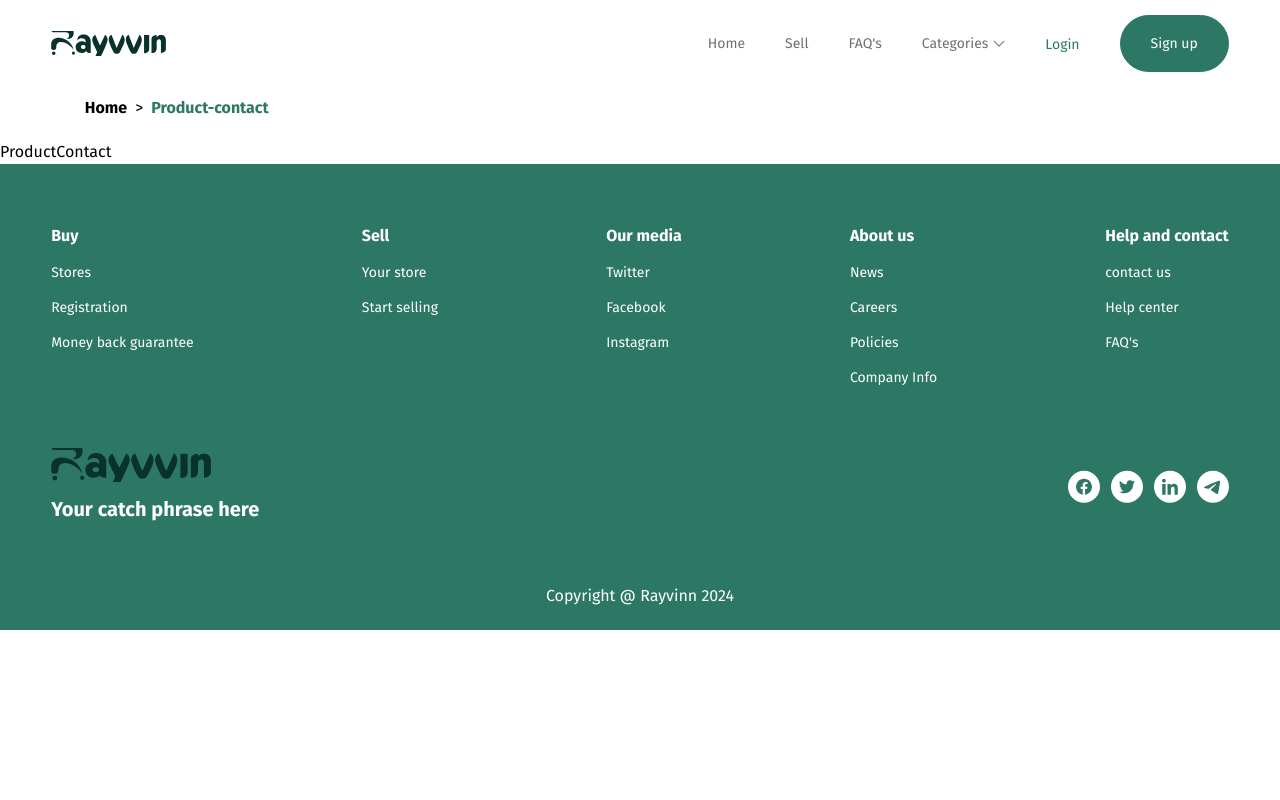
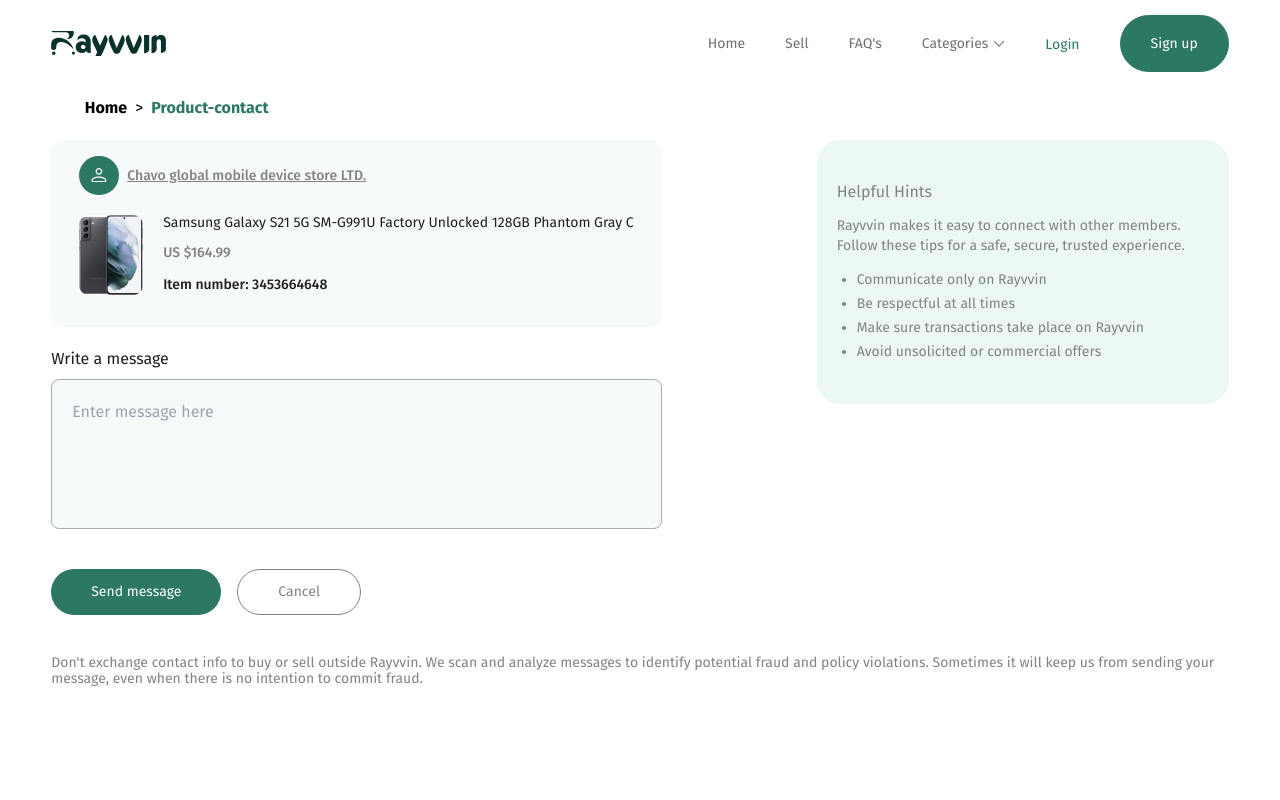
Before and after one commit to ushDevJobs/african-e-store, a Next.js app: page /product-contact in a window 1280 px wide. Shown: the top 800 px of the page. Built offline with nearby package versions, Linux system fonts and the light colour scheme.

Commit message:
complete contact seller pages

```diff
--- a/app/categories/[categoryId]/SingleCategoryReviews.tsx
+++ b/app/categories/[categoryId]/SingleCategoryReviews.tsx
@@ -64,7 +64,7 @@
                             <span><UserIcon /></span>
                             <div className={styles.product}>
                                 <h3 className='text-[#828282] text-lg'>Chavo global mobile device store LTD.</h3>
-                                <p className='text-[#828282] text-base'>98% positive feedback <span className='cursor-pointer text-sm text-[#2C7865] font-bold'>Contact seller </span></p>
+                                <p className='text-[#828282] text-base'>98% positive feedback <Link href={'/contact-seller'} className='cursor-pointer text-sm text-[#2C7865] font-bold'>Contact seller </Link></p>
                             </div>
                         </div>}
                         {onDesktop && <div className={styles.top_rhs}>
--- a/app/contact-seller/ContactSeller.module.scss
+++ b/app/contact-seller/ContactSeller.module.scss
@@ -19,9 +19,9 @@
         gap: 20px;
 
         .formContainer {
-          // display: flex;
-          // align-items: center;
-          // justify-content: space-between;
+          display: flex;
+          flex-direction: column;
+          gap: 10px;
         }
 
         input[type='radio'] {
--- a/app/contact-seller/ContactSellerPage.tsx
+++ b/app/contact-seller/ContactSellerPage.tsx
@@ -1,6 +1,8 @@
 'use client'
 import React from 'react'
 import styles from './ContactSeller.module.scss'
+import { useRouter } from 'next/navigation'
+import Link from 'next/link'
 
 type Props = {}
 
@@ -10,6 +12,7 @@
 }
 
 const ContactSellerPage = (props: Props) => {
+    const router = useRouter()
     const [contactMessage, setContactMessage] = React.useState<ContactMessage>(ContactMessage.LeaveMessage)
 
     const handleRadioChange = () => {
@@ -43,7 +46,7 @@
                                 </label>
 
                                 {contactMessage == ContactMessage.LeaveMessage && (
-                                    <h1>Product contact</h1>
+                                    <Link href={'/message-seller'} className='bg-[#2C7865] w-fit rounded-lg text-sm text-white py-4 px-10 cursor-pointer'>Continue</Link>
                                 )}
                             </div>
 
@@ -65,7 +68,7 @@
                                         <span className='text-[#1E1E1E] text-base'>Enter product number</span>
                                         <div className="flex border border-[#ACACAC] rounded-lg w-fit p-1 gap-6">
                                             <input className='text-base w-full outline-none pl-5 placeholder:text-xs' type="text" name="" id="" placeholder='Please enter the product number' />
-                                            <button className='bg-[#2C7865] rounded-lg text-sm text-white py-4 px-8 cursor-pointer'>Continue</button>
+                                            <button onClick={() => router.push('/product-contact')} className='bg-[#2C7865] rounded-lg text-sm text-white py-4 px-8 cursor-pointer'>Continue</button>
                                         </div>
                                     </div>
                                 )}
--- /dev/null
+++ b/app/message-seller/MessageSellerPage.tsx
@@ -0,0 +1,35 @@
+import React from 'react'
+import styles from '../product-contact/ProductContactPage.module.scss'
+type Props = {}
+
+const MessageSellerPage = (props: Props) => {
+    return (
+        <div className={styles.main}>
+            <div className='flex flex-col md:flex-row md:gap-10 md:justify-between'>
+                <div className="mb-10 flex flex-1 flex-col gap-5 md:mb-0">
+                    <form className="flex flex-col gap-2">
+                        <label htmlFor="" className='text-base text-[#1E1E1E]'>Write a message</label>
+                        <textarea className='border border-[#ACACAC] rounded-lg outline-none resize-none h-[150px] bg-[#F7FAFA] p-5 text-base' name="" id="" placeholder='Enter message here'></textarea>
+                        <div className="mt-8 flex gap-4">
+                            <button className='bg-[#2C7865] rounded-3xl text-sm text-white cursor-pointer py-3 px-10'>Send message</button>
+                            <button className='bg-transparent rounded-3xl text-sm text-[#828282] cursor-pointer py-3 px-10 border border-[#828282]'>Cancel</button>
+                        </div>
+                    </form>
+                </div>
+                <div className="flex flex-col gap-3 h-fit text-[#828282] bg-[#ECF8F5] py-10 px-5 rounded-3xl md:max-w-[35%] flex-1">
+                    <h3 className='text-base'>Helpful Hints</h3>
+                    <p className='text-sm max-w-[364px]'>Rayvvin makes it easy to connect with other members. Follow these tips for a safe, secure, trusted experience.</p>
+                    <ul className='leading-6 text-sm list-disc px-5'>
+                        <li>Communicate only on Rayvvin</li>
+                        <li>  Be respectful at all times</li>
+                        <li> Make sure transactions take place on Rayvvin</li>
+                        <li>Avoid unsolicited or commercial offers</li>
+                    </ul>
+                </div>
+            </div>
+            <p className='mt-10 text-[#828282] text-xs leading-4 md:text-sm md:leading-4'>Don&apos;t exchange contact info to buy or sell outside Rayvvin. We scan and analyze messages to identify potential fraud and policy violations. Sometimes it will keep us from sending your message, even when there is no intention to commit fraud.</p>
+        </div>
+    )
+}
+
+export default MessageSellerPage
--- /dev/null
+++ b/app/message-seller/page.tsx
@@ -0,0 +1,12 @@
+import React from 'react'
+import MessageSellerPage from './MessageSellerPage'
+
+type Props = {}
+
+const MessageSeller = (props: Props) => {
+  return (
+      <MessageSellerPage/>
+  )
+}
+
+export default MessageSeller
--- /dev/null
+++ b/app/product-contact/ProductContactPage.module.scss
@@ -0,0 +1,10 @@
+@import '../styles/reusables';
+
+.main {
+  @include sectionPadding;
+  padding-bottom: 130px;
+
+  @include tablet {
+    padding-bottom: 130px;
+  }
+}
--- /dev/null
+++ b/app/product-contact/ProductContactPage.tsx
@@ -0,0 +1,55 @@
+import React from 'react'
+import styles from './ProductContactPage.module.scss'
+import { UserIcon } from '../components/SVGs/SVGicons'
+import Image from 'next/image'
+import images from '@/public/images'
+
+type Props = {}
+
+const ProductContactPage = (props: Props) => {
+    return (
+        <div className={styles.main}>
+            <div className='flex flex-col flex-1 md:flex-row md:justify-between'>
+                <div className="mb-10 flex flex-col gap-5 md:mb-0">
+                    <div className="bg-[#F7FAFA] pb-4 px-3 rounded-xl pt-4 md:pb-8 md:px-7">
+                        <div className="flex items-center gap-2 mb-5">
+                            <span className='bg-[#2C7865] p-3 rounded-full'><UserIcon /></span>
+                            <p className='text-[#828282] font-medium text-sm underline'>Chavo global mobile device store LTD.</p>
+                        </div>
+                        <div className="flex gap-5">
+                            <div className="relative w-16 h-20">
+                                <Image fill className='rounded-lg' src={images.cart_prooduct_image} alt="product image" />
+                            </div>
+                            <div className="flex flex-col gap-3">
+                                <p className='text-[#1E1E1E] text-sm leading-4'>Samsung Galaxy S21 5G SM-G991U Factory Unlocked 128GB Phantom Gray C</p>
+                                <p className='text-[#828282] font-medium text-sm'>US $164.99</p>
+                                <span className='text-[#1E1E1E] text-sm font-medium'>Item number: 3453664648 </span>
+                            </div>
+                        </div>
+                    </div>
+                    <form className="flex flex-col gap-2">
+                        <label htmlFor="" className='text-base text-[#1E1E1E]'>Write a message</label>
+                        <textarea className='border border-[#ACACAC] rounded-lg outline-none resize-none h-[150px] bg-[#F7FAFA] p-5 text-base' name="" id="" placeholder='Enter message here'></textarea>
+                        <div className="mt-8 flex gap-4">
+                            <button className='bg-[#2C7865] rounded-3xl text-sm text-white cursor-pointer py-3 px-10'>Send message</button>
+                            <button className='bg-transparent rounded-3xl text-sm text-[#828282] cursor-pointer py-3 px-10 border border-[#828282]'>Cancel</button>
+                        </div>
+                    </form>
+                </div>
+                <div className="flex flex-col gap-3 h-fit text-[#828282] bg-[#ECF8F5] py-10 px-5 rounded-3xl md:max-w-[35%] flex-1">
+                    <h3 className='text-base'>Helpful Hints</h3>
+                    <p className='text-sm max-w-[364px]'>Rayvvin makes it easy to connect with other members. Follow these tips for a safe, secure, trusted experience.</p>
+                    <ul className='leading-6 text-sm list-disc px-5'>
+                        <li>Communicate only on Rayvvin</li>
+                        <li>  Be respectful at all times</li>
+                        <li> Make sure transactions take place on Rayvvin</li>
+                        <li>Avoid unsolicited or commercial offers</li>
+                    </ul>
+                </div>
+            </div>
+            <p className='mt-10 text-[#828282] text-xs leading-4 md:text-sm md:leading-4'>Don&apos;t exchange contact info to buy or sell outside Rayvvin. We scan and analyze messages to identify potential fraud and policy violations. Sometimes it will keep us from sending your message, even when there is no intention to commit fraud.</p>
+        </div>
+    )
+}
+
+export default ProductContactPage
--- a/app/product-contact/page.tsx
+++ b/app/product-contact/page.tsx
@@ -1,10 +1,11 @@
 import React from 'react'
+import ProductContactPage from './ProductContactPage'
 
 type Props = {}
 
 const ProductContact = (props: Props) => {
   return (
-    <div>ProductContact</div>
+      <ProductContactPage/>
   )
 }
 
```
Also changed, not shown: app/components/AddProductToCart.tsx (+5 -5 lines).
